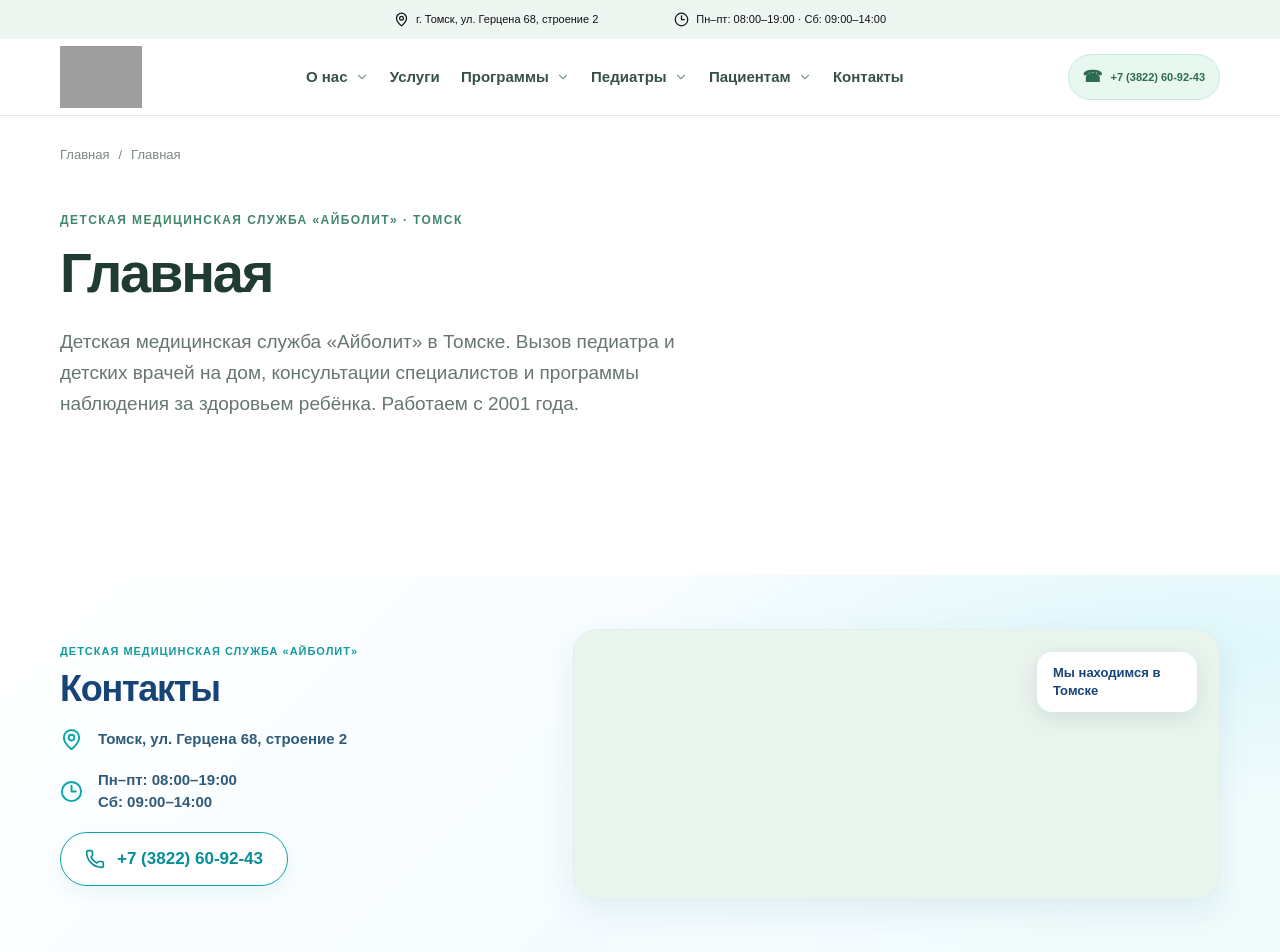
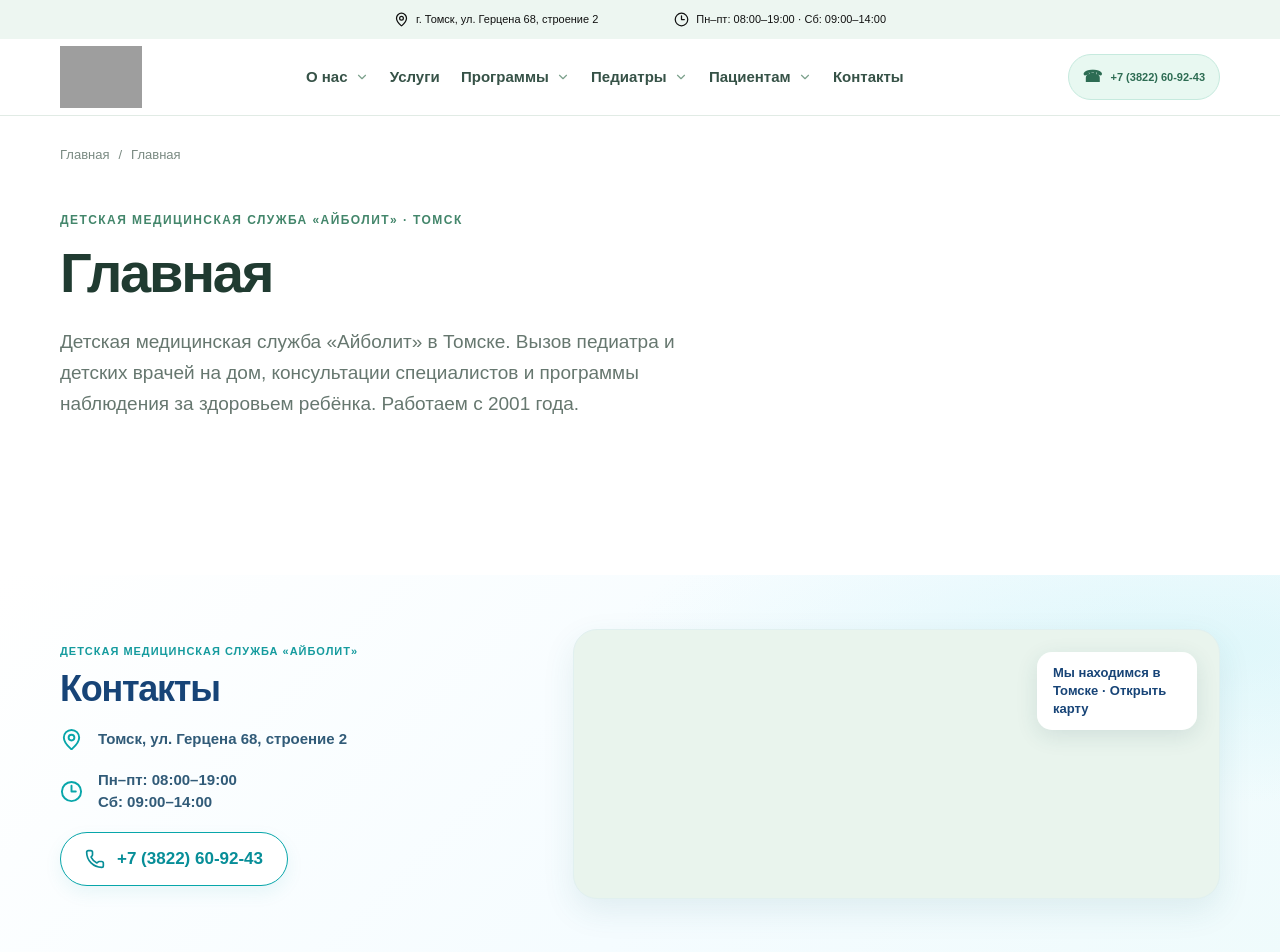
Before and after one commit to Shuman-Olga/aibolit70-ts, a Next.js app: page / in a window 1280 px wide. Shown: the top 952 px of the page. Built offline with nearby package versions, Linux system fonts and the light colour scheme; grey boxes are pictures that could not be loaded.

Commit message:
Make map panel markup accessible

```diff
--- a/src/components/site-footer.tsx
+++ b/src/components/site-footer.tsx
@@ -30,7 +30,7 @@ export function SiteFooter() {
               <Phone size={20} aria-hidden="true" /><span>{SITE_PHONE}</span>
             </a>
           </div>
-          <a className="footer-map" href={mapUrl} target="_blank" rel="noreferrer" aria-label="Открыть расположение Айболита на карте">
+          <div className="footer-map">
             <iframe
               title="Расположение детской медицинской службы «Айболит» в Томске"
               src="https://yandex.ru/map-widget/v1/?text=%D1%83%D0%BB.%20%D0%93%D0%B5%D1%80%D1%86%D0%B5%D0%BD%D0%B0%2068%2C%20%D0%A2%D0%BE%D0%BC%D1%81%D0%BA&z=16"
@@ -38,8 +38,8 @@ export function SiteFooter() {
               referrerPolicy="no-referrer-when-downgrade"
               allowFullScreen
             />
-            <span className="footer-map__label">Мы находимся в Томске</span>
-          </a>
+            <a className="footer-map__label" href={mapUrl} target="_blank" rel="noreferrer">Мы находимся в Томске · Открыть карту</a>
+          </div>
         </div>
       </section>
       <footer className="site-footer site-footer--wave">
```
